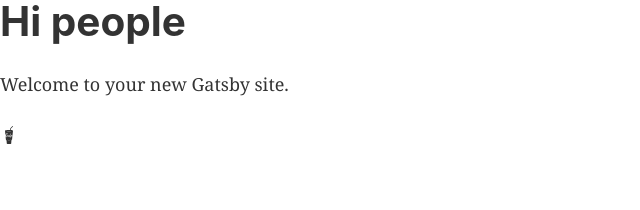
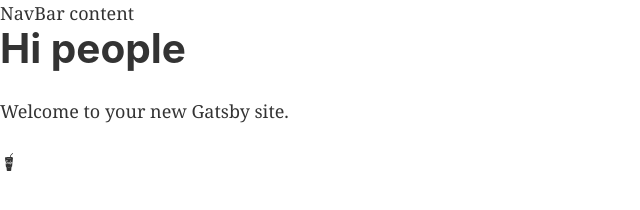
Before and after one commit to daccatime/Gatsby-Coffee-Project, a Gatsby site: page / in a window 1280 px wide. Shown: the whole page, without its empty margins (0-640 px from the left). Built offline with nearby package versions, Linux system fonts and the light colour scheme; Gatsby itself is replaced by a stand-in of ours.

Commit message:
navbar change

```diff
--- /dev/null
+++ b/src/components/Globals/NavBar.js
@@ -0,0 +1,7 @@
+import React, { Component } from "react"
+
+export default class NavBar extends Component {
+  render() {
+    return <div>NavBar content</div>
+  }
+}
--- a/src/components/layout.js
+++ b/src/components/layout.js
@@ -11,7 +11,14 @@ import { StaticQuery, graphql } from "gatsby"
 import "./bootstrap.min.css"
 import "./layout.css"
 
-const Layout = ({ children }) => <>{children}</>
+import NavBar from "./Globals/NavBar"
+
+const Layout = ({ children }) => (
+  <>
+    <NavBar />
+    {children}
+  </>
+)
 
 Layout.propTypes = {
   children: PropTypes.node.isRequired,
```
